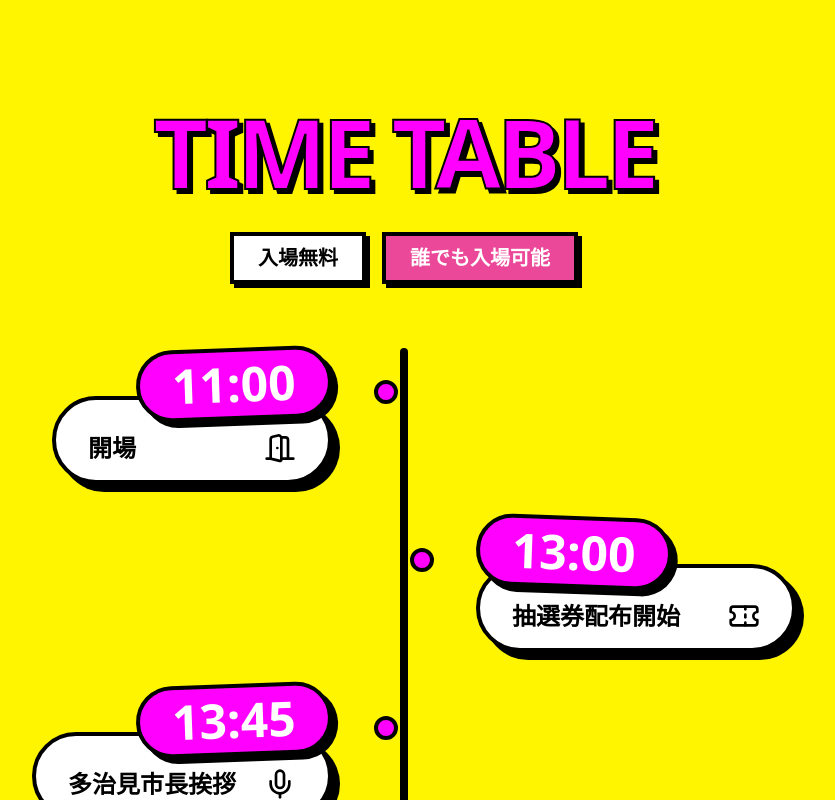
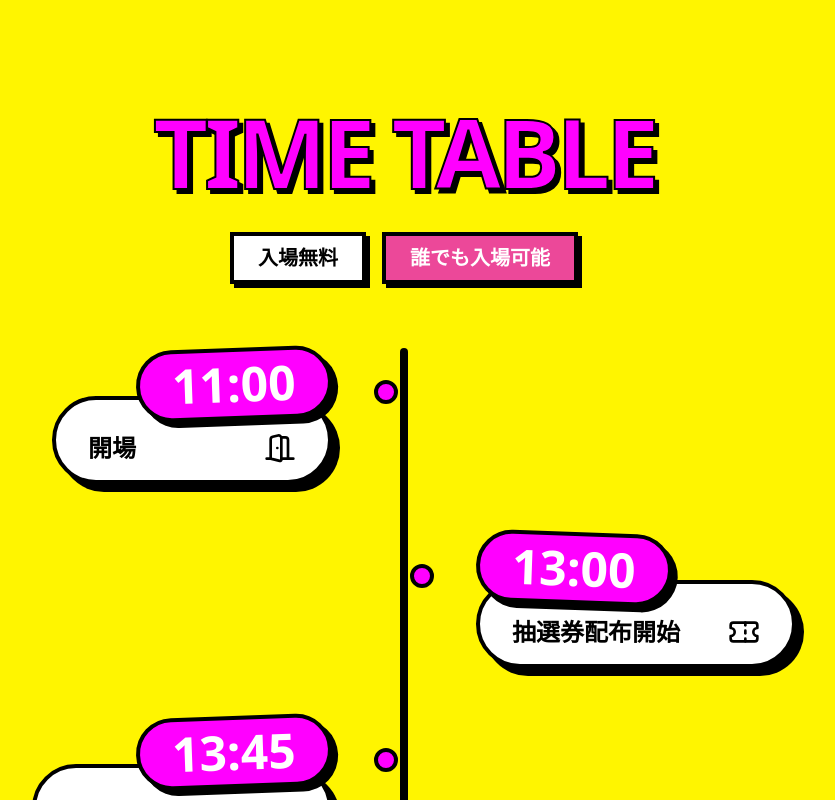
Before and after one commit to reliefhideyori/misoji8, a React (Vite) app: page / in a window 1280 px wide. Shown: the part 2000-2800 px from the top of the page, without its empty margins (236-1071 px from the left). Built offline with nearby package versions, Linux system fonts and the light colour scheme.

Commit message:
タイムテーブルの縦幅短縮、抽選会景品デザインの戻し

```diff
--- a/src/App.jsx
+++ b/src/App.jsx
@@ -246,13 +246,13 @@ const App = () => {
                         </div>
                     </div>
 
-                    <div className="relative grid md:grid-cols-2 gap-x-12 gap-y-8 max-w-5xl mx-auto">
+                    <div className="relative grid md:grid-cols-2 gap-x-12 gap-y-0 max-w-5xl mx-auto">
                         {/* Center Line */}
                         <div className="hidden md:block absolute left-1/2 top-0 bottom-0 w-2 bg-black -translate-x-1/2 rounded-full"></div>
 
                         {/* 11:00 Open */}
                         <div className="md:contents">
-                            <div className="relative md:text-right md:pr-12 md:mb-0 mb-4">
+                            <div className="relative md:text-right md:pr-12 pb-12">
                                 <div className="hidden md:block absolute right-[-6px] top-8 w-6 h-6 bg-[#FF00FF] border-4 border-black rounded-full z-20 translate-x-[50%]"></div>
                                 <div className="flex flex-col md:items-end items-center -space-y-6">
                                     <div className="bg-[#FF00FF] border-4 border-black text-white font-black text-5xl px-8 py-2 rounded-full shadow-[6px_6px_0px_#000] rotate-[-2deg] z-10 relative">
@@ -270,7 +270,7 @@ const App = () => {
                         {/* 13:00 Ticket Distribution */}
                         <div className="md:contents">
                             <div className="md:col-start-1"></div>
-                            <div className="relative md:pl-12 md:mb-0 mb-4">
+                            <div className="relative md:pl-12 pb-12">
                                 <div className="hidden md:block absolute left-[-6px] top-8 w-6 h-6 bg-[#FF00FF] border-4 border-black rounded-full z-20 translate-x-[-50%]"></div>
                                 <div className="flex flex-col md:items-start items-center -space-y-6">
                                     <div className="bg-[#FF00FF] border-4 border-black text-white font-black text-5xl px-8 py-2 rounded-full shadow-[6px_6px_0px_#000] rotate-[2deg] z-10 relative">
@@ -286,7 +286,7 @@ const App = () => {
 
                         {/* 13:45 Mayor Greeting */}
                         <div className="md:contents">
-                            <div className="relative md:text-right md:pr-12 md:mb-0 mb-4">
+                            <div className="relative md:text-right md:pr-12 pb-12">
                                 <div className="hidden md:block absolute right-[-6px] top-8 w-6 h-6 bg-[#FF00FF] border-4 border-black rounded-full z-20 translate-x-[50%]"></div>
                                 <div className="flex flex-col md:items-end items-center -space-y-6">
                                     <div className="bg-[#FF00FF] border-4 border-black text-white font-black text-5xl px-8 py-2 rounded-full shadow-[6px_6px_0px_#000] rotate-[-2deg] z-10 relative">
@@ -304,7 +304,7 @@ const App = () => {
                         {/* 14:00 Live Performance */}
                         <div className="md:contents">
                             <div className="md:col-start-1"></div>
-                            <div className="relative md:pl-12 md:mb-0 mb-4">
+                            <div className="relative md:pl-12 pb-12">
                                 <div className="hidden md:block absolute left-[-6px] top-8 w-6 h-6 bg-[#FF00FF] border-4 border-black rounded-full z-20 translate-x-[-50%]"></div>
                                 <div className="flex flex-col md:items-start items-center -space-y-6">
                                     <div className="bg-[#FF00FF] border-4 border-black text-white font-black text-5xl px-8 py-2 rounded-full shadow-[6px_6px_0px_#000] rotate-[2deg] z-10 relative">
@@ -320,7 +320,7 @@ const App = () => {
 
                         {/* 15:00 Lottery Results */}
                         <div className="md:contents">
-                            <div className="relative md:text-right md:pr-12 md:mb-0 mb-4">
+                            <div className="relative md:text-right md:pr-12 pb-12">
                                 <div className="hidden md:block absolute right-[-6px] top-8 w-6 h-6 bg-[#FF00FF] border-4 border-black rounded-full z-20 translate-x-[50%]"></div>
                                 <div className="flex flex-col md:items-end items-center -space-y-6">
                                     <div className="bg-[#FF00FF] border-4 border-black text-white font-black text-5xl px-8 py-2 rounded-full shadow-[6px_6px_0px_#000] rotate-[-2deg] z-10 relative">
@@ -361,23 +361,12 @@ const App = () => {
                         <p className="font-bold text-lg text-black">※画像はイメージです</p>
                     </div>
 
-                    <div className="flex flex-wrap justify-center gap-8 md:gap-12">
-                        {[
-                            { name: "Switch2", icon: Gamepad2, rotate: "rotate-[-3deg]" },
-                            { name: "Refa", icon: Wind, rotate: "rotate-[2deg]" },
-                            { name: "Yogibo", icon: Armchair, rotate: "rotate-[-2deg]" },
-                            { name: "焼肉安福食事券", icon: UtensilsCrossed, rotate: "rotate-[3deg]" },
-                            { name: "国産米", icon: Wheat, rotate: "rotate-[-1deg]" }
-                        ].map((item, idx) => (
-                            <div key={idx} className={`flex flex-col items-center gap-4 ${item.rotate} animate-float`} style={{ animationDelay: `${idx * 0.5}s` }}>
-                                <div className="w-32 h-32 md:w-40 md:h-40 bg-white border-4 border-black rounded-full flex items-center justify-center shadow-[8px_8px_0px_#FF00FF] hover:scale-110 transition-transform">
-                                    <item.icon size={64} className="text-black" />
-                                </div>
-                                <div className="bg-white border-4 border-black px-6 py-2 rounded-full font-black text-lg shadow-[4px_4px_0px_#000]">
-                                    {item.name}
-                                </div>
-                            </div>
-                        ))}
+                    <div className="animate-float inline-block mt-12">
+                        <div className="bg-cyan-400 border-4 border-black p-8 rounded-full shadow-[10px_10px_0px_#000] rotate-[-5deg]">
+                            <Gift size={64} className="mx-auto mb-4" />
+                            <h3 className="text-4xl font-black italic">豪華景品抽選会</h3>
+                            <p className="text-xl font-bold mt-2">NINTENDO SWITCH ほか 多数！</p>
+                        </div>
                     </div>
 
                 </div>
```
